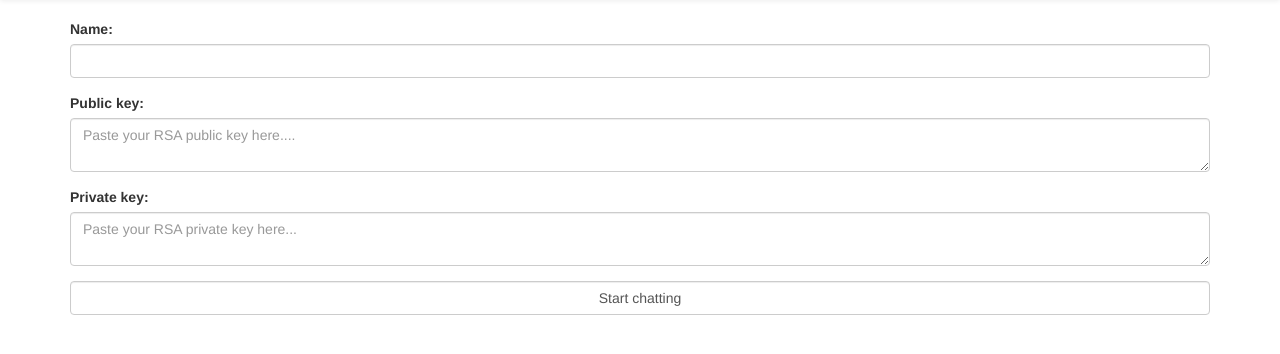
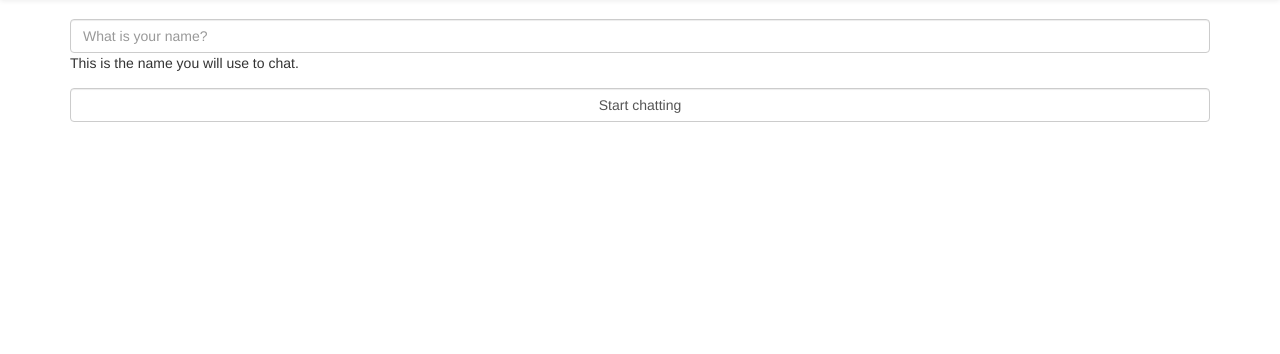
Before and after one commit to KTAtkinson/crypto-im, a Flask app: page /1 in a window 1280 px wide. Shown: the part 71-425 px from the top of the page. Run offline with Flask 2, Linux system fonts and the light colour scheme; some libraries are stand-ins or nearby versions.

Commit message:
Removed public/private key text boxes.

```diff
--- a/templates/chat_page.html
+++ b/templates/chat_page.html
@@ -8,16 +8,8 @@
 {% block content %}
     <form id="add-user-form">
         <fieldset class="form-group">
-            <label>Name:</label>
-            <input class="form-control" name="name" type="text">
-        </fieldset>
-        <fieldset class="form-group">
-            <label>Public key:</label>
-            <textarea class="form-control" name="pkey" placeholder="Paste your RSA public key here...."></textarea>
-        </fieldset>
-        <fieldset class="form-group">
-            <label>Private key:</label>
-            <textarea class="form-control" name="private-key" placeholder="Paste your RSA private key here..."></textarea>
+            <input class="form-control" name="name" type="text" placeholder="What is your name?">
+        <div>This is the name you will use to chat.</div>
         </fieldset>
         <span class="error" hidden></span>
         <input class="form-control" type="submit" value="Start chatting">
```
